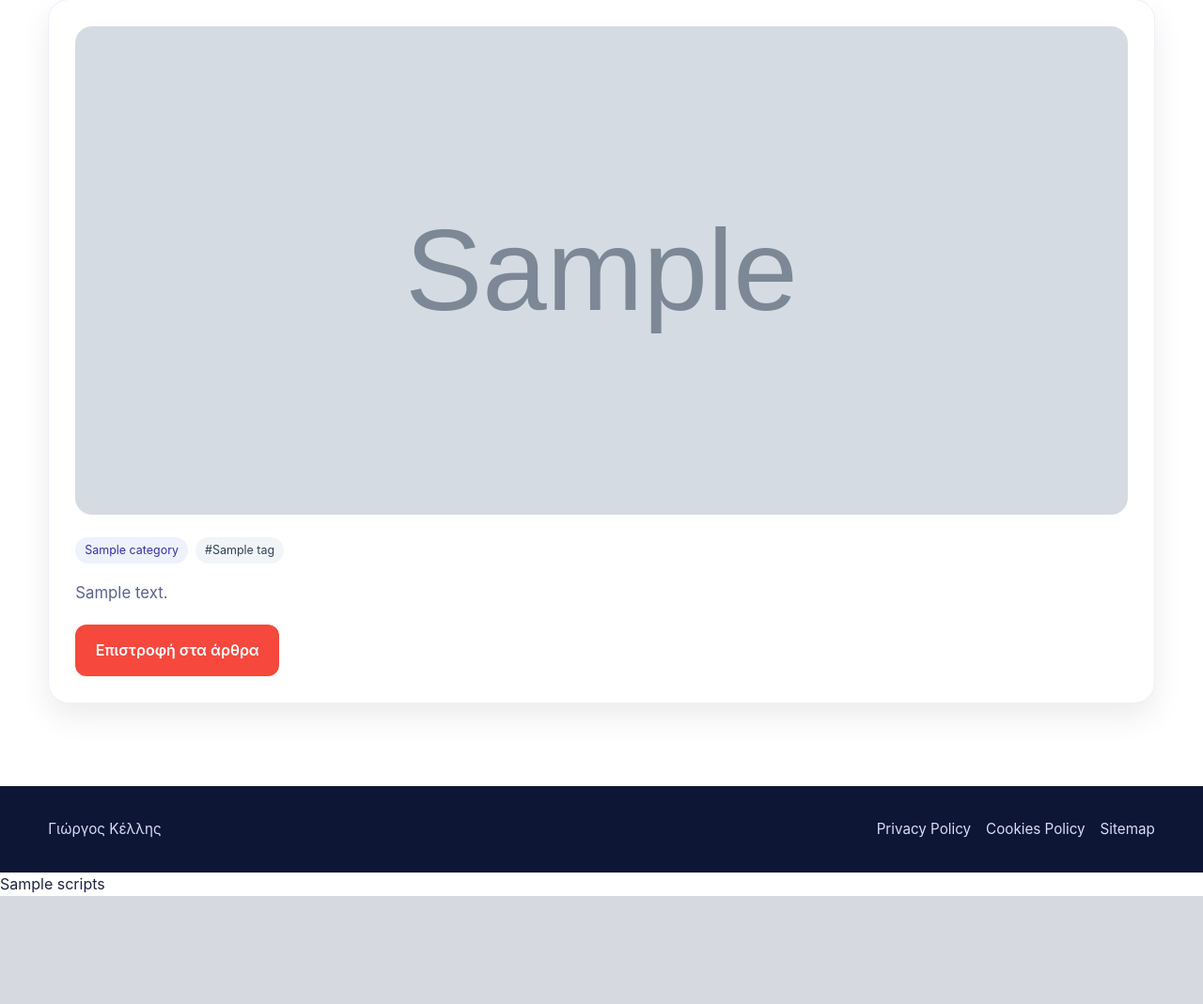
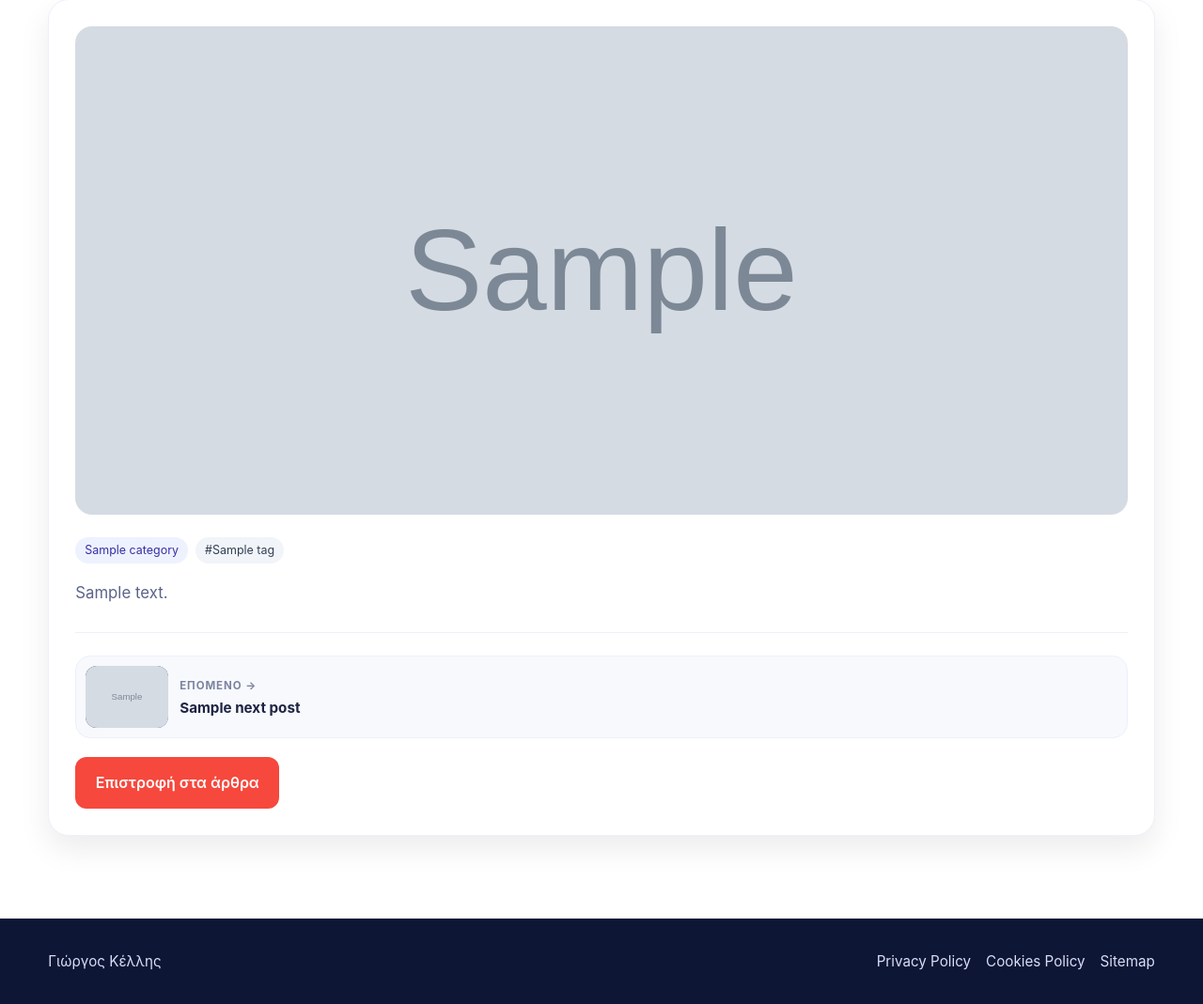
Before and after one commit to inagorastore/gkellis, a Laravel app: template resources/views/modules/blog/show.blade.php in a window 1280 px wide. Shown: the part 341-1410 px from the top of the page at 94% size. Before the commit the page ends 1295 px from the top, so only its background shows below. Run offline with Laravel 12, Linux system fonts and the light colour scheme; the template is opened without the code that fills it: most values are stand-ins (such as "Sample title", 1, 10 or a date in 2020); grey boxes marked "Sample" are stand-in pictures.

Commit message:
next previous

```diff
--- a/resources/views/modules/blog/show.blade.php
+++ b/resources/views/modules/blog/show.blade.php
@@ -116,10 +116,127 @@
             margin-top: 20px;
         }
 
+        .article-nav {
+            margin-top: 28px;
+            padding-top: 24px;
+            border-top: 1px solid #edf0fb;
+            display: grid;
+            grid-template-columns: 1fr 1fr;
+            gap: 14px;
+        }
+
+        .article-nav-link {
+            display: grid;
+            grid-template-columns: 88px 1fr;
+            gap: 12px;
+            align-items: center;
+            text-decoration: none;
+            color: inherit;
+            padding: 10px;
+            border: 1px solid #edf0fb;
+            border-radius: 16px;
+            background: #f8f9fd;
+            transition: border-color .2s, box-shadow .2s, transform .2s;
+            min-height: 100%;
+        }
+
+        .article-nav-link:hover {
+            border-color: #c9d4f5;
+            box-shadow: 0 10px 24px rgba(29, 47, 114, .08);
+            transform: translateY(-1px);
+        }
+
+        .article-nav-link.is-next {
+            grid-template-columns: 1fr 88px;
+            text-align: right;
+        }
+
+        .article-nav-link.is-next .article-nav-copy {
+            order: 1;
+        }
+
+        .article-nav-link.is-next .article-nav-thumb {
+            order: 2;
+        }
+
+        .article-nav-thumb {
+            width: 88px;
+            height: 66px;
+            border-radius: 12px;
+            overflow: hidden;
+            background: linear-gradient(120deg, #0d1533 0%, #324fb3 100%);
+            flex-shrink: 0;
+        }
+
+        .article-nav-thumb img {
+            display: block;
+            width: 100%;
+            height: 100%;
+            object-fit: cover;
+        }
+
+        .article-nav-label {
+            display: block;
+            margin: 0 0 4px;
+            color: #7b849f;
+            font-size: .72rem;
+            font-weight: 700;
+            letter-spacing: .08em;
+            text-transform: uppercase;
+        }
+
+        .article-nav-title {
+            margin: 0;
+            color: #1e2442;
+            font-size: .95rem;
+            font-weight: 700;
+            line-height: 1.3;
+            display: -webkit-box;
+            -webkit-line-clamp: 3;
+            -webkit-box-orient: vertical;
+            overflow: hidden;
+        }
+
+        .article-nav.is-single {
+            grid-template-columns: 1fr;
+        }
+
+        .article-nav.is-single .article-nav-link.is-next {
+            grid-template-columns: 88px 1fr;
+            text-align: left;
+        }
+
+        .article-nav.is-single .article-nav-link.is-next .article-nav-thumb {
+            order: 1;
+        }
+
+        .article-nav.is-single .article-nav-link.is-next .article-nav-copy {
+            order: 2;
+        }
+
         @media (max-width: 980px) {
             .article-card {
                 padding: 20px;
                 border-radius: 16px;
+            }
+        }
+
+        @media (max-width: 720px) {
+            .article-nav {
+                grid-template-columns: 1fr;
+            }
+
+            .article-nav-link.is-next {
+                grid-template-columns: 88px 1fr;
+                text-align: left;
+            }
+
+            .article-nav-link.is-next .article-nav-thumb {
+                order: 1;
+            }
+
+            .article-nav-link.is-next .article-nav-copy {
+                order: 2;
             }
         }
     </style>
@@ -158,6 +275,45 @@
                 <div class="article-content">
                     {!! $post->body !!}
                 </div>
+
+                @if ($previousPost || $nextPost)
+                    <nav class="article-nav {{ ($previousPost && $nextPost) ? '' : 'is-single' }}" aria-label="Πλοήγηση άρθρων">
+                        @if ($previousPost)
+                            <a href="{{ route('blog.show', $previousPost) }}" class="article-nav-link is-prev" rel="prev">
+                                <span class="article-nav-thumb" aria-hidden="true">
+                                    <img
+                                        src="{{ $previousPost->resolveSocialImageUrl(false) }}"
+                                        alt=""
+                                        loading="lazy"
+                                        decoding="async"
+                                    >
+                                </span>
+                                <span class="article-nav-copy">
+                                    <span class="article-nav-label">← Προηγούμενο</span>
+                                    <span class="article-nav-title">{{ $previousPost->title }}</span>
+                                </span>
+                            </a>
+                        @endif
+
+                        @if ($nextPost)
+                            <a href="{{ route('blog.show', $nextPost) }}" class="article-nav-link is-next" rel="next">
+                                <span class="article-nav-copy">
+                                    <span class="article-nav-label">Επόμενο →</span>
+                                    <span class="article-nav-title">{{ $nextPost->title }}</span>
+                                </span>
+                                <span class="article-nav-thumb" aria-hidden="true">
+                                    <img
+                                        src="{{ $nextPost->resolveSocialImageUrl(false) }}"
+                                        alt=""
+                                        loading="lazy"
+                                        decoding="async"
+                                    >
+                                </span>
+                            </a>
+                        @endif
+                    </nav>
+                @endif
+
                 <div class="article-back">
                     <a href="{{ route('blog.index') }}" class="btn">Επιστροφή στα άρθρα</a>
                 </div>
```
Also changed, not shown: app/Http/Controllers/Modules/Blog/BlogController.php (+27 -1 lines).
